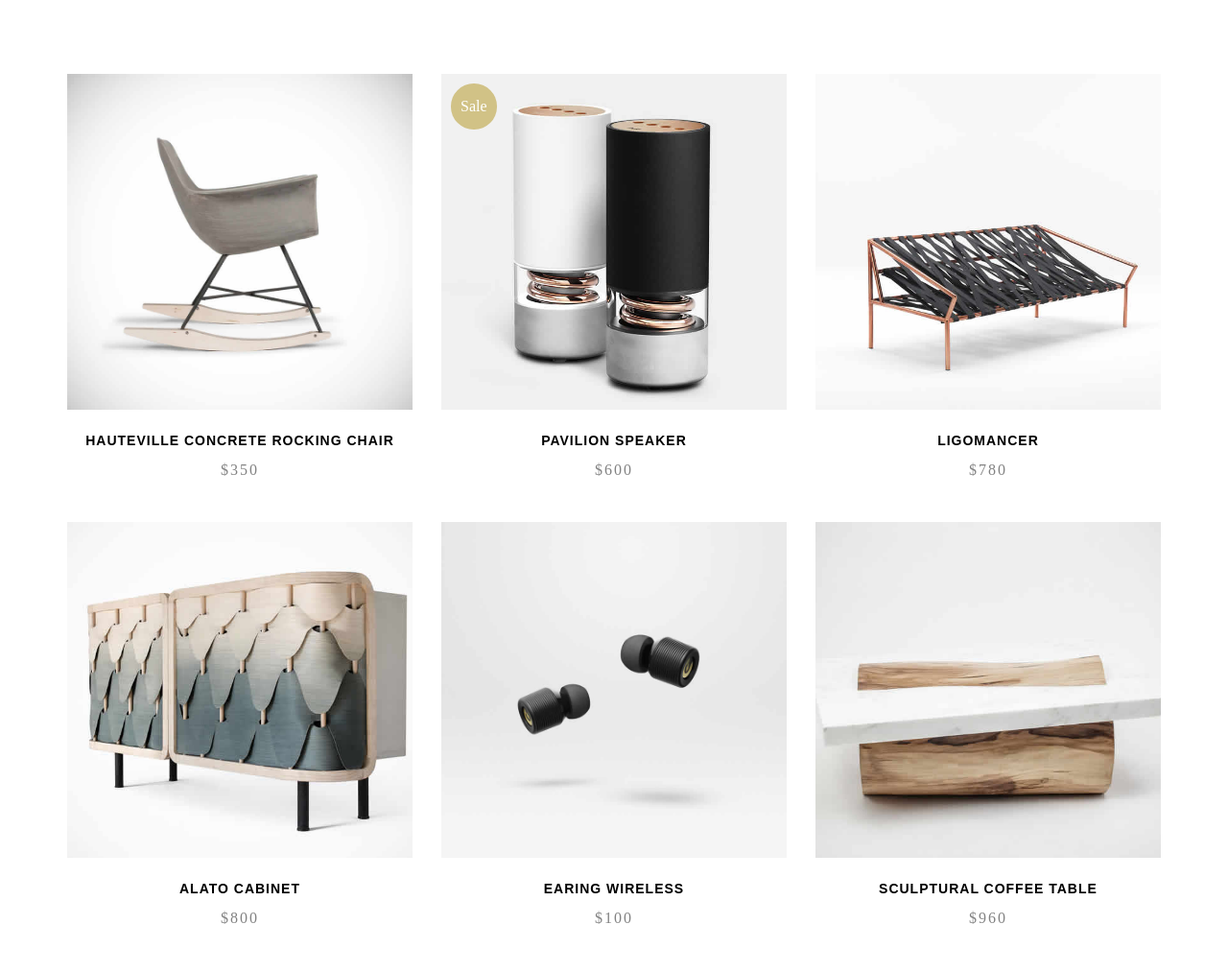
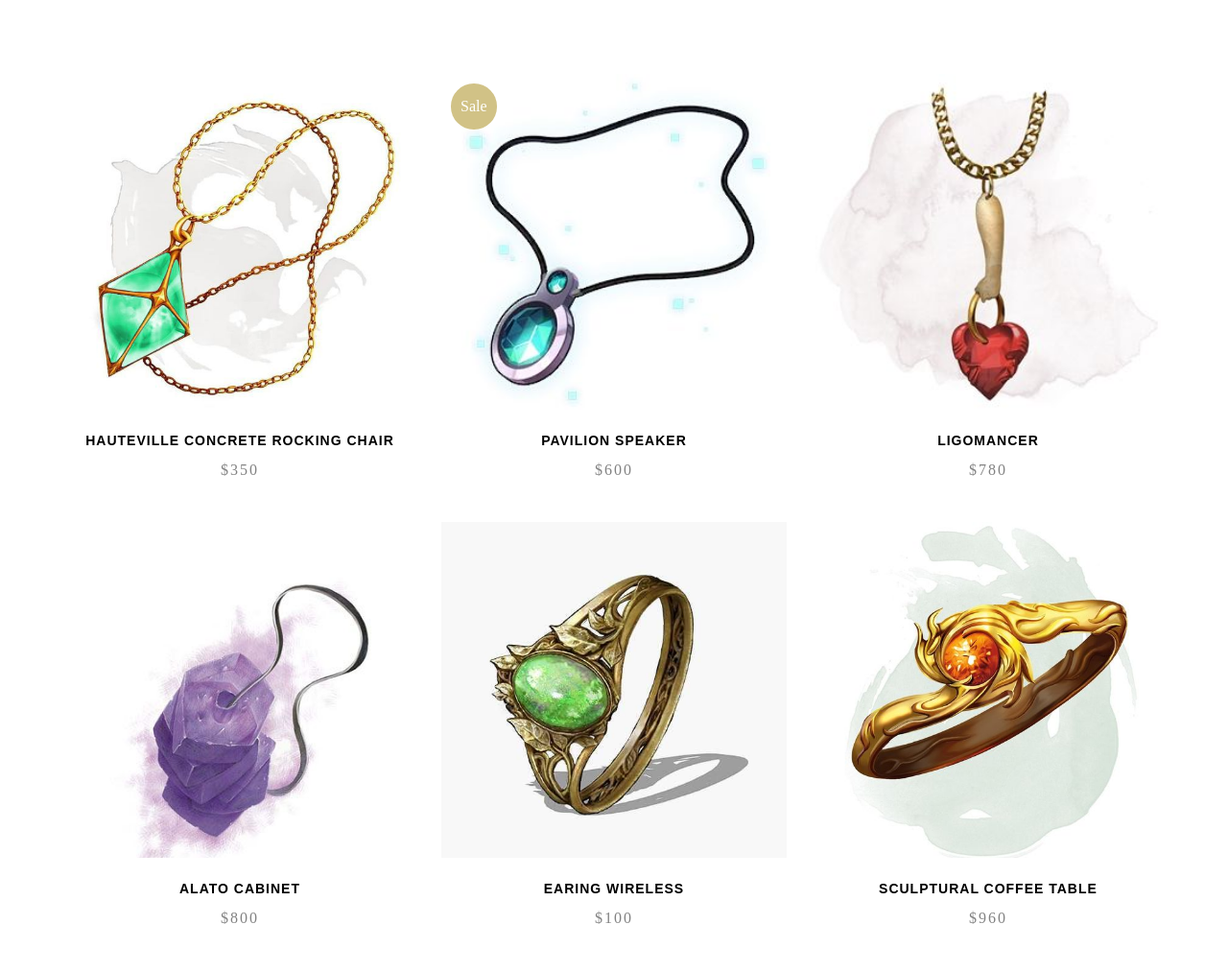
Before and after one commit to JonathanSerafinCM/market, a plain HTML site: page index.html in a window 1280 px wide. Shown: the part 1793-2806 px from the top of the page at 96% size. Drawn offline with Linux system fonts and the light colour scheme; files whose address does not match are found by name.

Commit message:
cambios2

```diff
--- a/index.html
+++ b/index.html
@@ -224,7 +224,7 @@
 			<div class="row">
 				<div class="col-md-4 text-center animate-box">
 					<div class="product">
-						<div class="product-grid" style="background-image:url(images/product-1.jpg);">
+						<div class="product-grid" style="background-image:url(images/a1.jpg);">
 							<div class="inner">
 								<p>
 									<a href="single.html" class="icon"><i class="icon-shopping-cart"></i></a>
@@ -240,7 +240,7 @@
 				</div>
 				<div class="col-md-4 text-center animate-box">
 					<div class="product">
-						<div class="product-grid" style="background-image:url(images/product-2.jpg);">
+						<div class="product-grid" style="background-image:url(images/a2.jpg);">
 							<span class="sale">Sale</span>
 							<div class="inner">
 								<p>
@@ -257,7 +257,7 @@
 				</div>
 				<div class="col-md-4 text-center animate-box">
 					<div class="product">
-						<div class="product-grid" style="background-image:url(images/product-3.jpg);">
+						<div class="product-grid" style="background-image:url(images/a3.jpg);">
 							<div class="inner">
 								<p>
 									<a href="single.html" class="icon"><i class="icon-shopping-cart"></i></a>
@@ -275,7 +275,7 @@
 			<div class="row">
 				<div class="col-md-4 text-center animate-box">
 					<div class="product">
-						<div class="product-grid" style="background-image:url(images/product-4.jpg);">
+						<div class="product-grid" style="background-image:url(images/a4.jpg);">
 							<div class="inner">
 								<p>
 									<a href="single.html" class="icon"><i class="icon-shopping-cart"></i></a>
@@ -291,7 +291,7 @@
 				</div>
 				<div class="col-md-4 text-center animate-box">
 					<div class="product">
-						<div class="product-grid" style="background-image:url(images/product-5.jpg);">
+						<div class="product-grid" style="background-image:url(images/a5.jpg);">
 							<div class="inner">
 								<p>
 									<a href="single.html" class="icon"><i class="icon-shopping-cart"></i></a>
@@ -307,7 +307,7 @@
 				</div>
 				<div class="col-md-4 text-center animate-box">
 					<div class="product">
-						<div class="product-grid" style="background-image:url(images/product-6.jpg);">
+						<div class="product-grid" style="background-image:url(images/a6.jpg);">
 							<div class="inner">
 								<p>
 									<a href="single.html" class="icon"><i class="icon-shopping-cart"></i></a>
```
Also changed, not shown: images/a5.jpg (added), images/a6.jpg (added).
